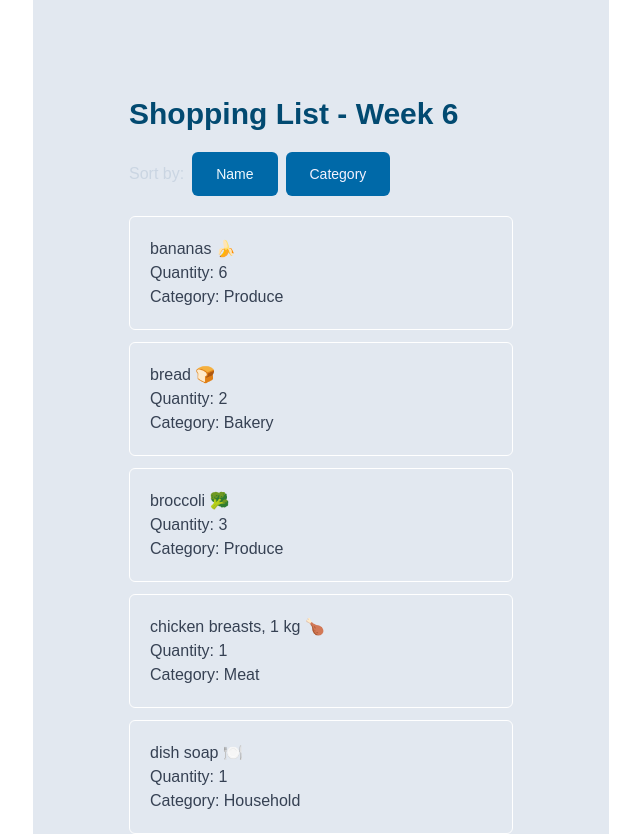
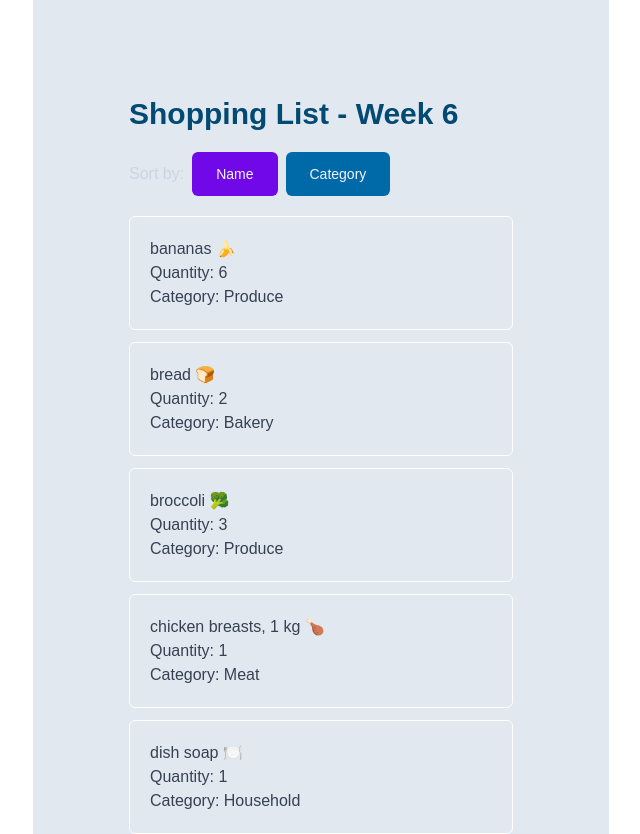
Before and after one commit to louielynmata/cprg306-assignments, a Next.js app: page /week-6 in a window 1280 px wide. Shown: the top 834 px of the page, without its empty margins (319-959 px from the left). Built offline with nearby package versions, Linux system fonts and the light colour scheme.

Commit message:
Update page.js - moved useState and passed it instead as parameter with the itemsArray. Implemented button selected styling and onclick events on the buttons.,

```diff
--- a/app/week-6/item-list.js
+++ b/app/week-6/item-list.js
@@ -1,14 +1,10 @@
-"use client";
-import { useState, useRef } from "react";
 import Item from "./item.js";
 /**
  * Renders a list of grocery items using the Item component.
  * Each item has a list. The list are stored in the array, and they are rendered through a map to the array.
  * @returns {JSX.Element} An article element containing a list of Item components, each representing a grocery item.
  */
-export default function ItemList({ items }) {
-  const [sortBy, setSortBy] = useState("name");
-
+export default function ItemList({ items, sortBy }) {
   const boxContainer = "flex flex-col gap-3 w-full";
 
   return (
--- a/app/week-6/page.js
+++ b/app/week-6/page.js
@@ -2,6 +2,8 @@
 Louielyn Mata - CRPG 306-B WEBDEV2
 Assignment Week 6
 */
+"use client";
+import { useState, useRef } from "react";
 import ItemList from "./item-list";
 import { pageContainerMed, h1Styling, buttonStyling } from "../styles";
 import itemsArray from "./items.json";
@@ -10,31 +12,41 @@ import itemsArray from "./items.json";
  * Renders the main page for the shopping list application.
  * Displays a styled header and a section containing the ItemList component.
  *
- * itemsArray is imported from a JSON file and passed as props to the ItemList component.
- * @returns {JSX.Element} The rendered shopping list page.
+ * @returns {JSX.Element} The main page component.
  */
 export default function Page() {
+  const [sortBy, setSortBy] = useState("name");
+
+  // button selected state styling
+  const btnSelected = (field) => {
+    return sortBy === field
+      ? "bg-violet-700 text-sky-50 hover:bg-violet-700"
+      : "bg-sky-700 text-violet-50 hover:bg-sky-500";
+  };
+
   return (
-    <main className={pageContainerMed}>
+    <main className={pageContainerMed }>
       <h1 className={`${h1Styling} w-full text-sky-900 dark:text-sky-200`}>
         Shopping List - Week 6
       </h1>
       <section className="mt-2 mb-5 flex w-full items-center gap-2 align-middle">
         <p className="text-slate-300">Sort by: </p>
         <button
-          className={`${buttonStyling} cursor-pointer bg-sky-700 text-sm text-sky-50 hover:bg-sky-500 active:bg-violet-700`}
+          className={`${buttonStyling} cursor-pointer text-sm active:bg-violet-700 ${btnSelected("name")}`}
+          onClick={() => setSortBy("name")}
         >
           Name
         </button>
         <button
-          className={`${buttonStyling} cursor-pointer bg-sky-700 text-sm text-violet-50 hover:bg-sky-500 active:bg-violet-700`}
+          className={`${buttonStyling} cursor-pointer text-sm active:bg-violet-700 ${btnSelected("category")}`}
+          onClick={() => setSortBy("category")}
         >
           Category
         </button>
       </section>
       <section className="w-full">
         {/* Render the ItemList component with itemsArray as props */}
-        <ItemList items={itemsArray} />
+        <ItemList items={itemsArray} sortBy={sortBy} />
       </section>
     </main>
   );
```
